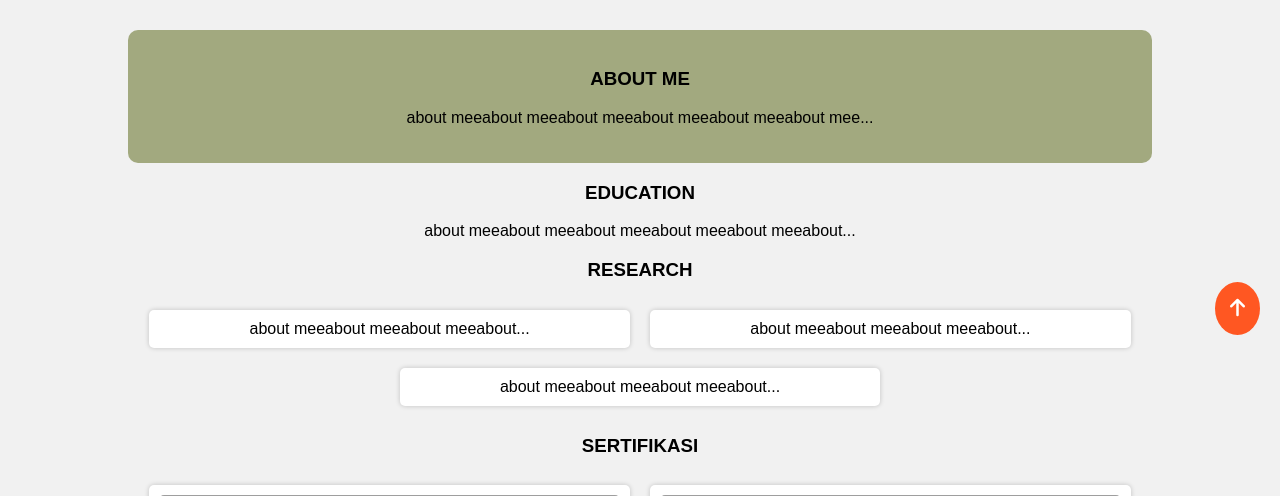
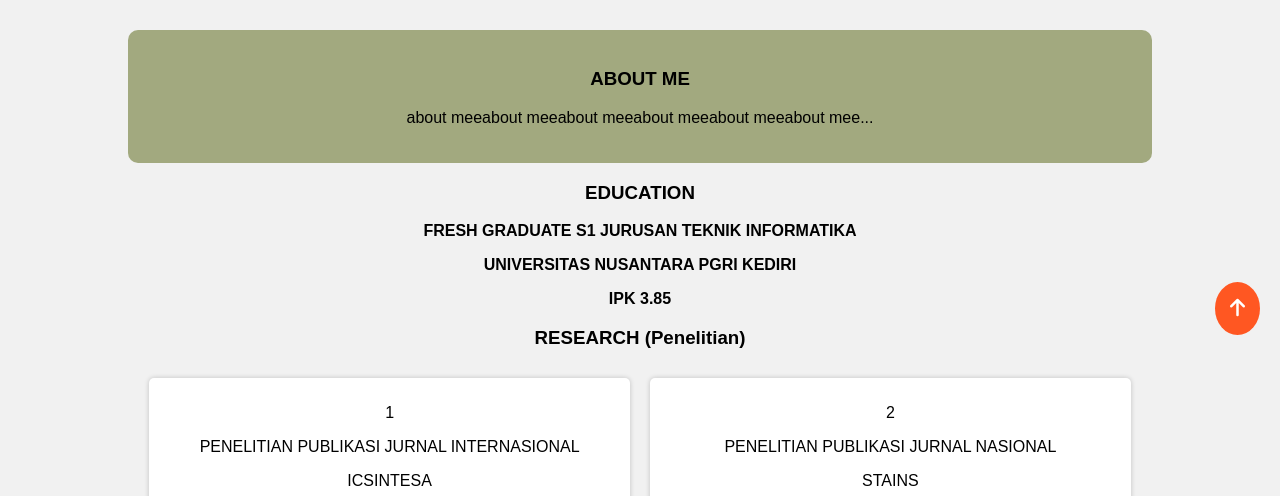
Before and after one commit to Rasio09/Ruang-Class-Web, a PHP site: page /about-dev.php in a window 1280 px wide. Shown: the part 445-941 px from the top of the page. Run offline with PHP 8.4, Linux system fonts and the light colour scheme; grey boxes are pictures that could not be loaded.

Commit message:
update halaman about-dev 2

```diff
--- a/about-dev.php
+++ b/about-dev.php
@@ -27,11 +27,22 @@ require("header.php");
             <p>about meeabout meeabout meeabout meeabout meeabout mee...</p>
         </div>
         <h3>EDUCATION</h3>
-        <p>about meeabout meeabout meeabout meeabout meeabout...</p>
-        <h3>RESEARCH</h3>
+        <p style="font-weight: bold;">FRESH GRADUATE S1 JURUSAN TEKNIK INFORMATIKA</p>
+        <p style="font-weight: bold;">UNIVERSITAS NUSANTARA PGRI KEDIRI</p>
+        <p style="font-weight: bold;">IPK 3.85</p>
+        <p></p>
+        <h3>RESEARCH (Penelitian)</h3>
         <div class="certificates-dev">
-            <div class="certificate-dev">about meeabout meeabout meeabout...</div>
-            <div class="certificate-dev">about meeabout meeabout meeabout...</div>
+            <div class="certificate-dev">
+                <p>1</p>
+                <p>PENELITIAN PUBLIKASI JURNAL INTERNASIONAL</p>
+                <p>ICSINTESA</p>
+            </div>
+            <div class="certificate-dev">
+                <p>2</p>
+                <p>PENELITIAN PUBLIKASI JURNAL NASIONAL</p>
+                <p>STAINS</p>
+            </div>
             <div class="certificate-dev">about meeabout meeabout meeabout...</div>
         </div>
         <h3>SERTIFIKASI</h3>
@@ -55,15 +66,16 @@ require("header.php");
         <div class="section-dev">
             <h3>EXPERIENCE AND SKILL</h3>
             <div class="experience-icons-dev">
-                <img src="html.png" alt="HTML">
-                <img src="css.png" alt="CSS">
-                <img src="javascript.png" alt="JavaScript">
-                <img src="php.png" alt="PHP">
-                <img src="python.png" alt="Python">
-                <img src="office.png" alt="Microsoft Office">
-                <img src="mysql.png" alt="MySQL">
-                <img src="tableau.png" alt="Tableau">
-                <img src="flask.png" alt="Flask">
+                <img src="img/skill/html.png" alt="HTML">
+                <img src="img/skill/css.png" alt="CSS">
+                <img src="img/skill/js.png" alt="JavaScript">
+                <img src="img/skill/php.png" alt="PHP"><br>
+                <img src="img/skill/python.png" alt="Python">
+                <img src="img/skill/office.png" alt="Microsoft Office">
+                <img src="img/skill/mysql.png" alt="MySQL"><br>
+                <img src="img/skill/tableau.png" alt="Tableau">
+                <img src="img/skill/flask.png" alt="Flask"><br>
+                <img src="img/skill/ml.png" alt="Flask">
             </div>
         </div>
     </div>
```
